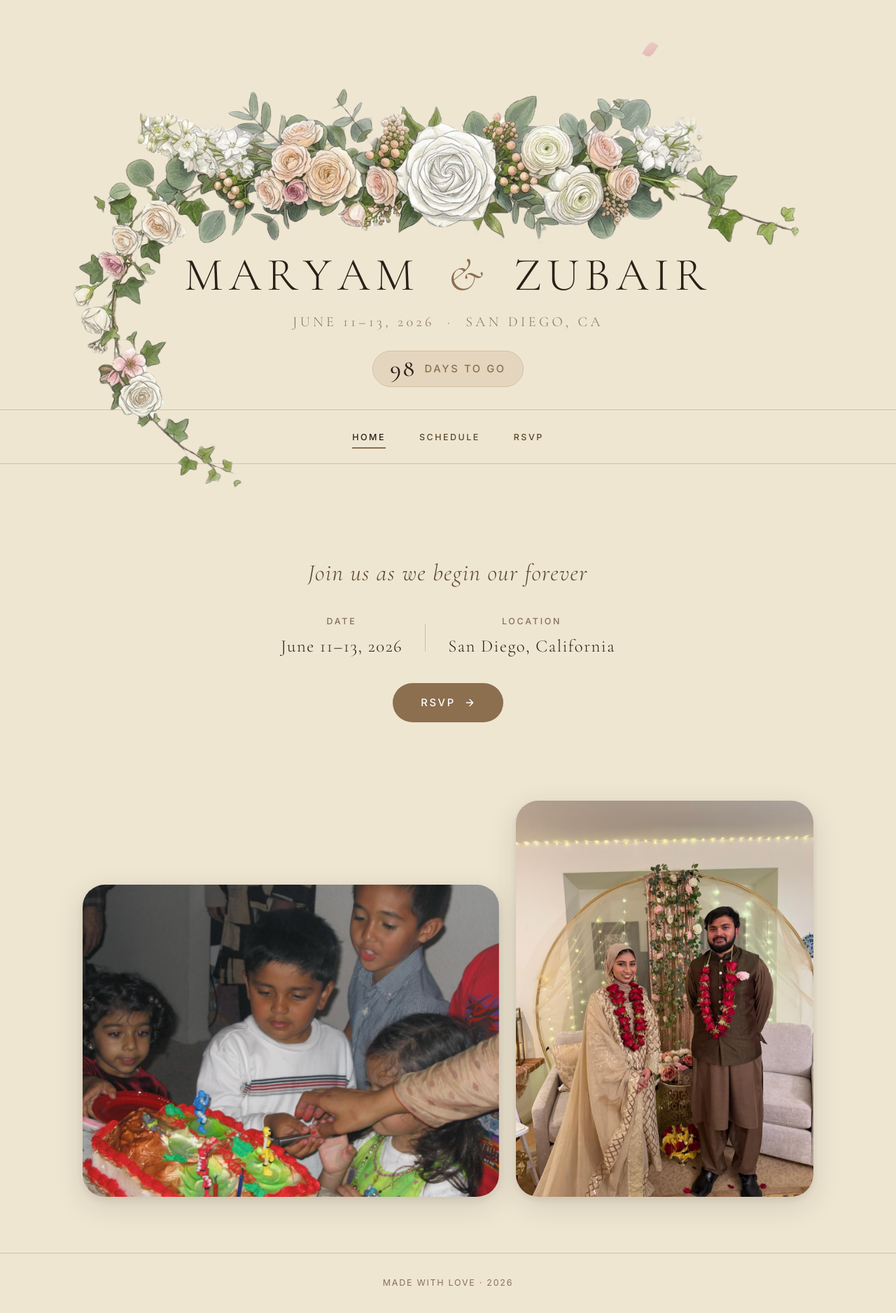
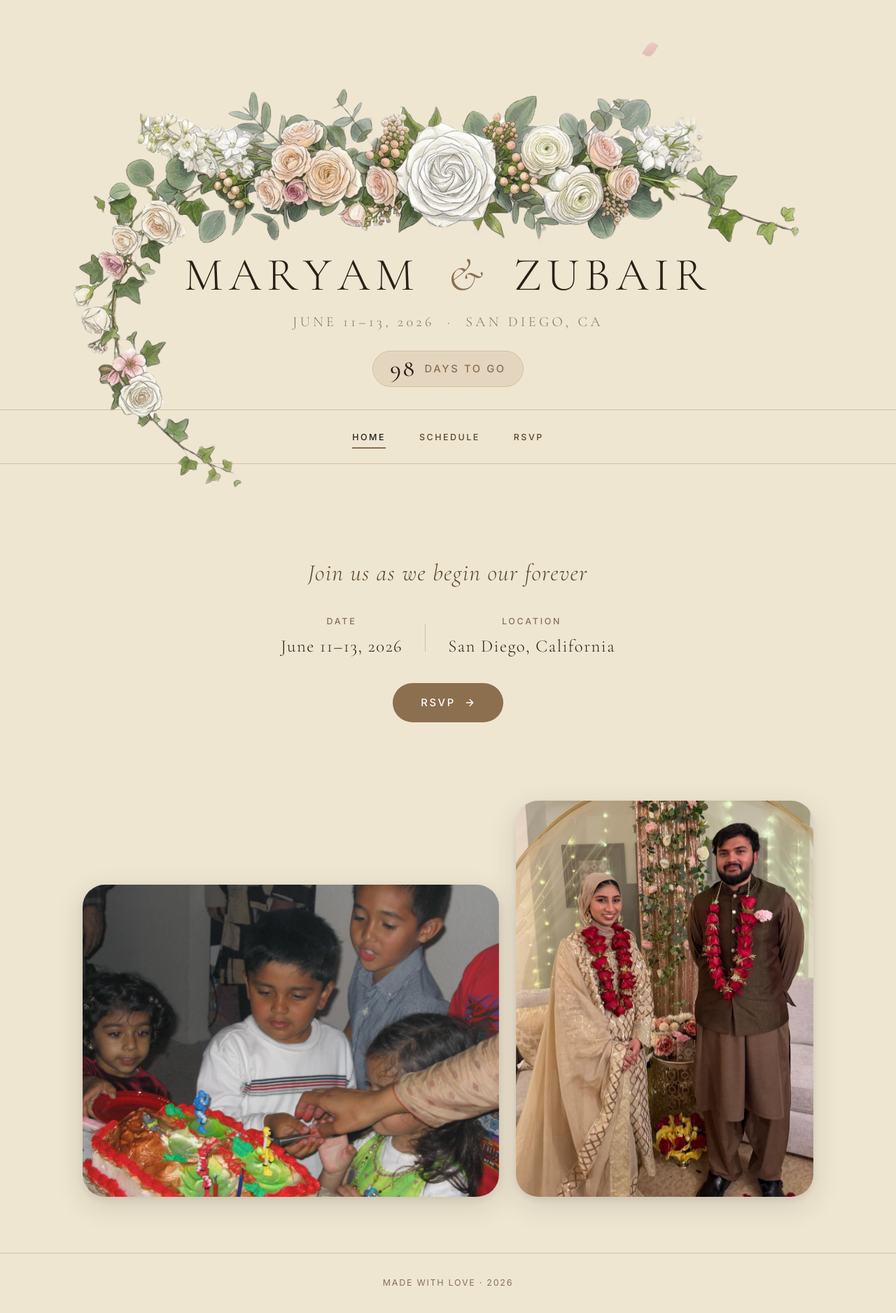
Before and after one commit to ZubairQazi/ZubairQazi.github.io, a Jekyll site: the page maryam/index.html, which Jekyll copies as it is, in a window 1280 px wide. Shown: the whole page at 70% size. Built offline with Jekyll 4.4.1, drawn with Linux system fonts in a browser that asks for light colours; nearby versions of some CDN libraries.

Commit message:
feat(ui): replace portrait with cropped image1.jpg

```diff
--- a/maryam/index.html
+++ b/maryam/index.html
@@ -97,7 +97,7 @@
         </div>
         <div class="pair-portrait">
           <img src="assets/photo-main.jpg" alt="Engagement portrait of Maryam and Zubair"
-            width="1200" height="1600" loading="lazy">
+            width="899" height="1281" loading="lazy">
         </div>
       </section>
 
```
Also changed, not shown: maryam/assets/photo-main.jpg.
